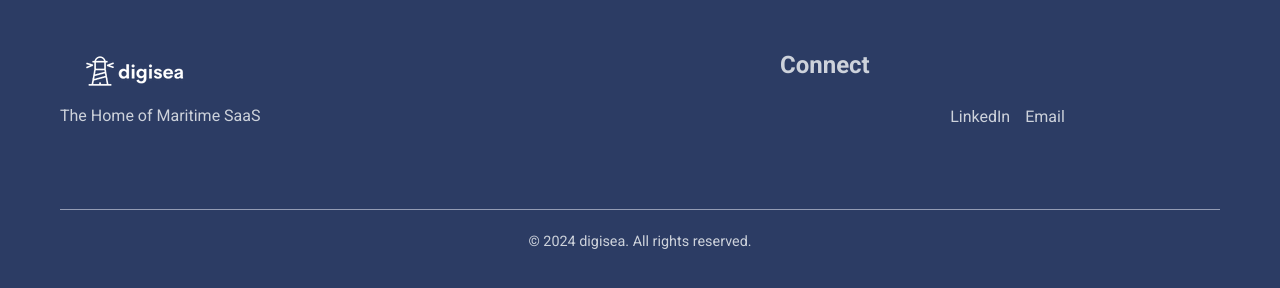
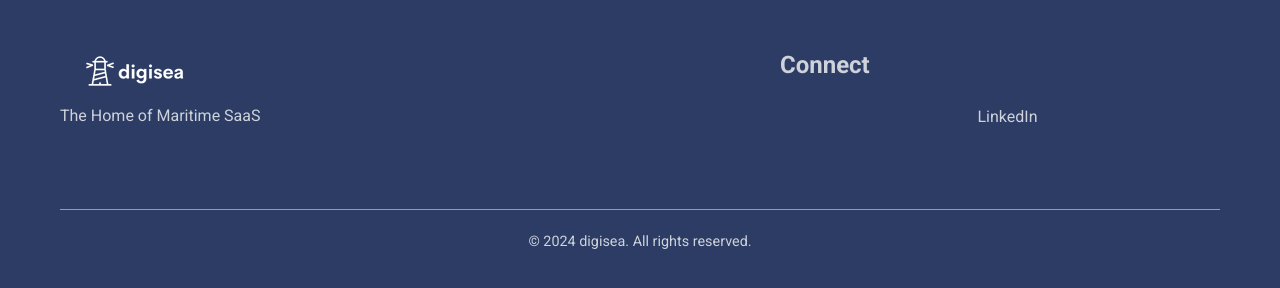
Before and after one commit to sasatass/digisea, a Jekyll site: the page built from index.markdown, in a window 1280 px wide and 900 px high, scrolled down 2909 px. Shown: the part 607-895 px from the top of the window. Built offline with Jekyll 4.4.1, drawn with Linux system fonts in a browser that asks for light colours.

Commit message:
Update default.html

```diff
--- a/_layouts/default.html
+++ b/_layouts/default.html
@@ -67,7 +67,6 @@ image: /assets/images/vision1.png
                     <h3>Connect</h3>
                     <ul class="social-links">
                         <li><a href="#" aria-label="LinkedIn">LinkedIn</a></li>
-                        <li><a href="#" aria-label="Email">Email</a></li>
                     </ul>
                 </div>
             </div>
@@ -77,13 +76,6 @@ image: /assets/images/vision1.png
         </div>
     </footer>
 
-<div id="privacy-banner" class="privacy-banner">
-    <p>We use cookies to enhance your experience. By continuing to visit this site, you accept our use of cookies.
-        <a href="{{ '/privacy-policy' | relative_url }}" target="_blank">Learn more</a>
-    </p>
-    <button id="accept-cookies" class="cta-button small">Accept</button>
-</div>
-
     <script src="/assets/js/main.js"></script>
 </body>
 </html>
```
